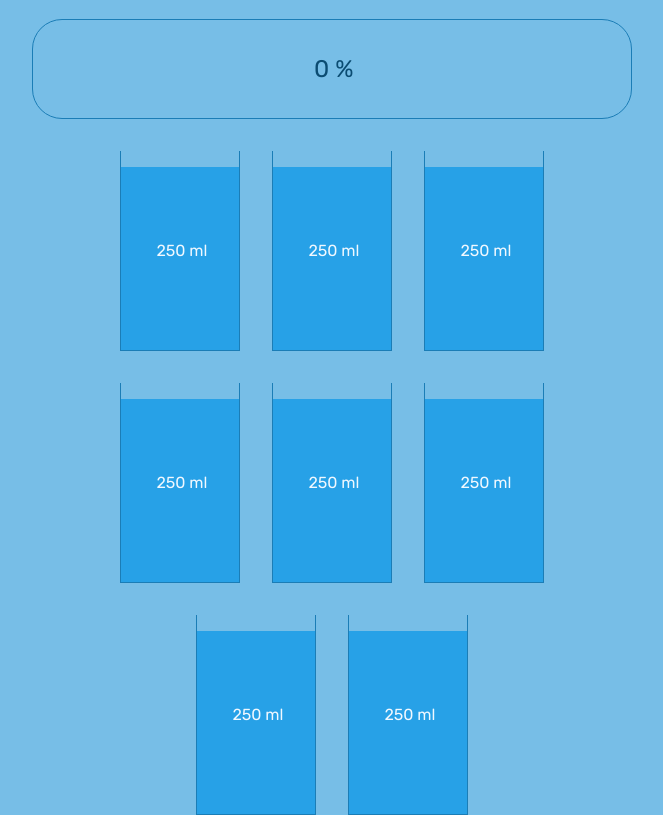
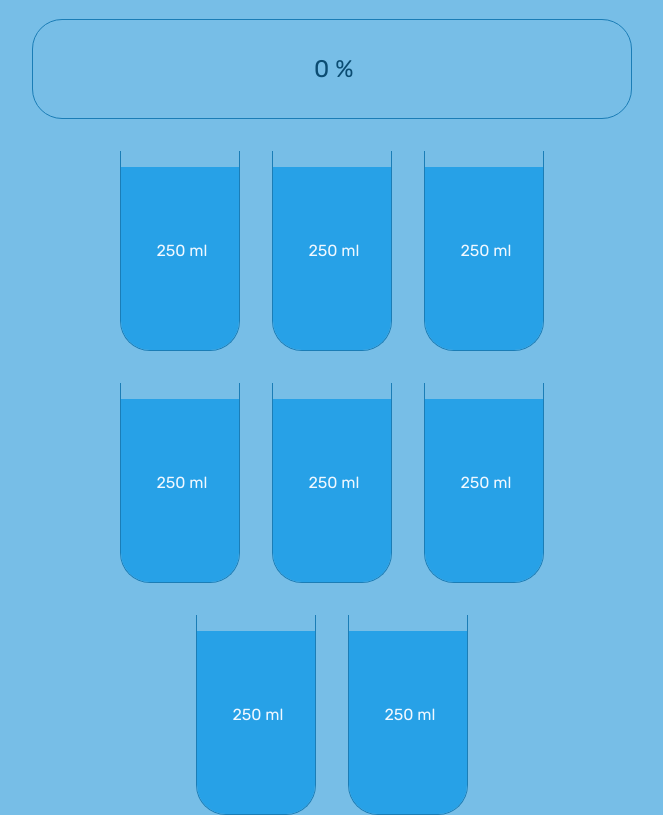
Before and after one commit to jeevakalaiselvam/drinking-water-counter, a plain HTML site: page index.html in a window 1280 px wide. Shown: the part 62-877 px from the top of the page, without its empty margins (308-971 px from the left). Drawn offline with Linux system fonts and the light colour scheme.

Commit message:
doc added

```diff
--- a/style.css
+++ b/style.css
@@ -72,6 +72,7 @@ body {
     margin: 1rem;
     padding-top: 1rem;
     border-top: none;
+    border-radius: 0 0 30px 30px;
     display: inline-block;
     position: relative;
     overflow: hidden;
```
Also changed, not shown: script.js (+7 -0 lines).
